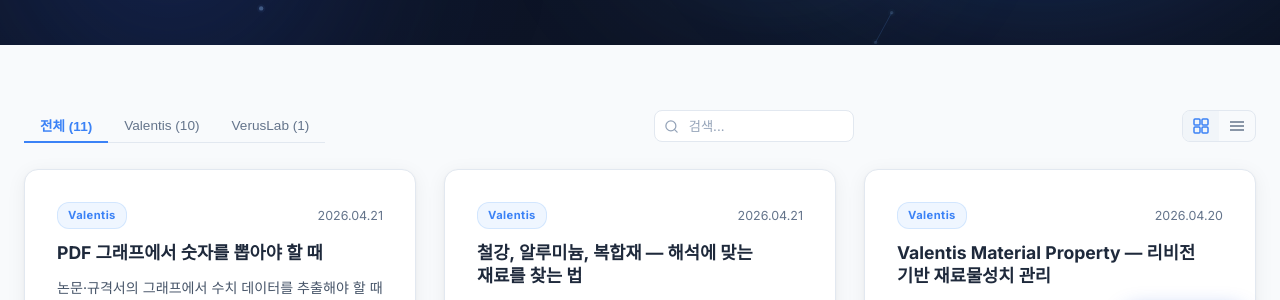
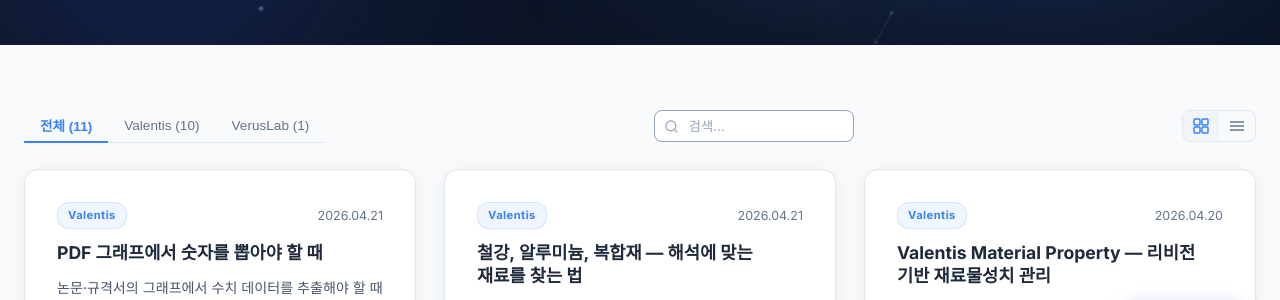
Before and after one commit to VerusLab-KR/Homepage, a Jekyll site: the page built from blog/index.html, in a window 1280 px wide. Shown: the part 475-775 px from the top of the page. Built offline with Jekyll 4.4.1, drawn with Linux system fonts in a browser that asks for light colours.

Commit message:
Darken search input border color for better visibility
Co-Authored-By: Claude Sonnet 4.6 <noreply@anthropic.com>

```diff
--- a/blog/index.html
+++ b/blog/index.html
@@ -149,7 +149,7 @@ img{max-width:100%;display:block}
 /* Search */
 .search-wrap{position:relative;display:inline-flex;align-items:center;flex-shrink:0}
 .search-wrap svg{position:absolute;left:10px;color:var(--slate-4);pointer-events:none;flex-shrink:0}
-.search-input{width:200px;padding:7px 12px 7px 34px;border:1px solid var(--slate-2);border-radius:8px;font-size:.83rem;font-family:inherit;background:var(--white);color:var(--slate-8);outline:none;transition:border-color .2s,box-shadow .2s,width .2s}
+.search-input{width:200px;padding:7px 12px 7px 34px;border:1px solid var(--slate-4);border-radius:8px;font-size:.83rem;font-family:inherit;background:var(--white);color:var(--slate-8);outline:none;transition:border-color .2s,box-shadow .2s,width .2s}
 .search-input:focus{border-color:var(--blue-400);box-shadow:0 0 0 3px rgba(96,165,250,.15);width:260px}
 .search-input::placeholder{color:var(--slate-4)}
 @media(max-width:600px){.search-input{width:140px}.search-input:focus{width:180px}}
```
